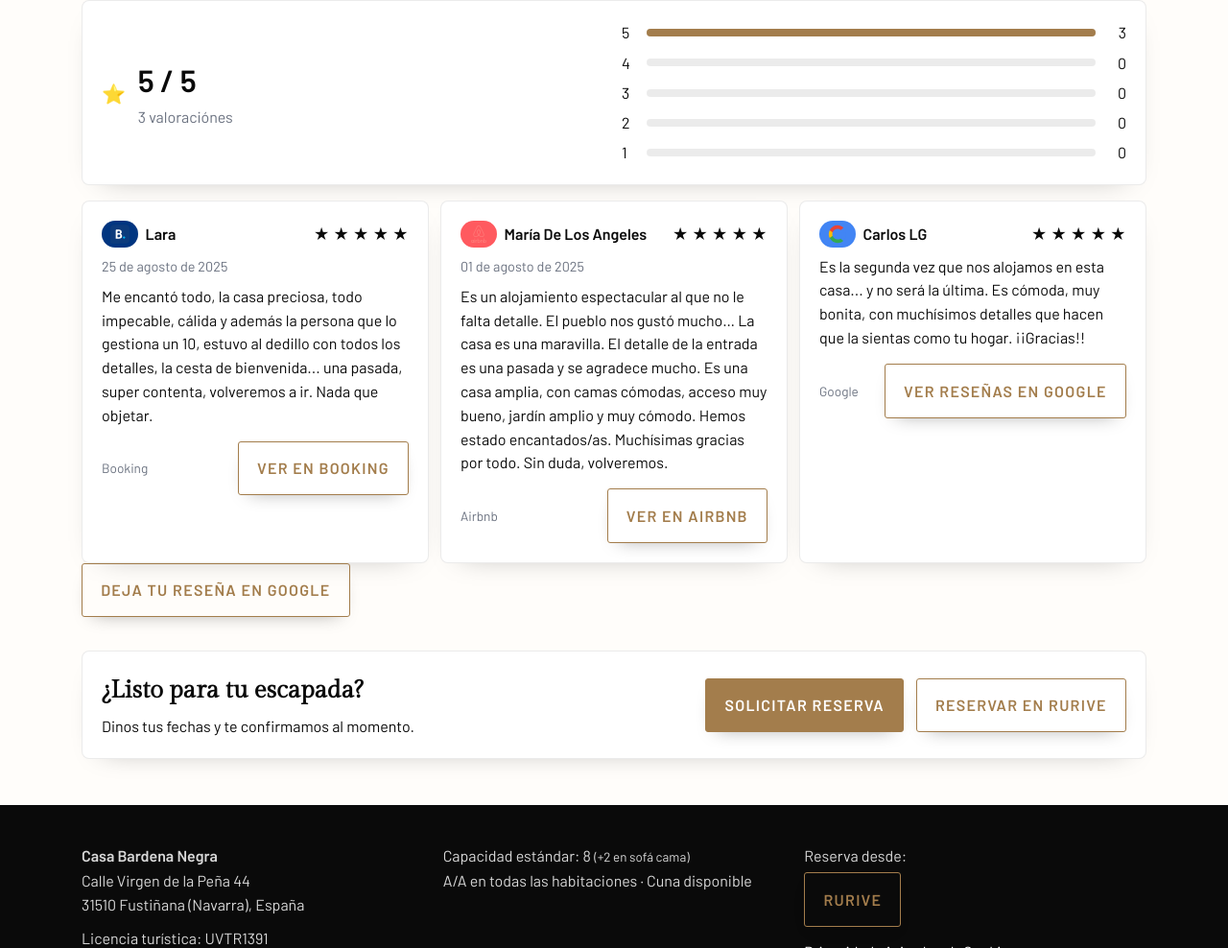
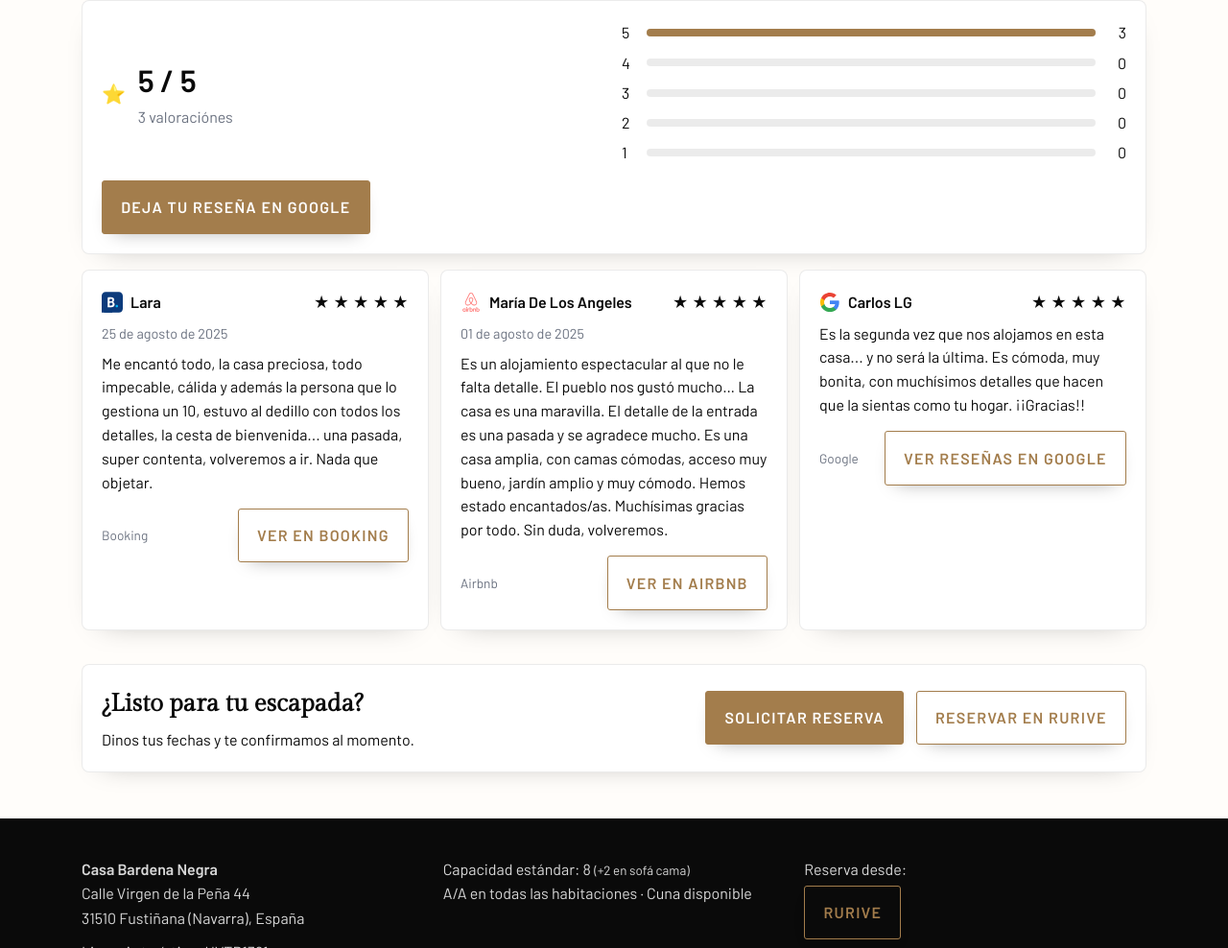
Before and after one commit to Jandri2209/web-bardena-negra, an Eleventy site: page index.njk in a window 1280 px wide. Shown: the part 1920-2908 px from the top of the page at 96% size. Built offline with nearby package versions, Linux system fonts and the light colour scheme; Eleventy itself is replaced by a stand-in of ours; files that its build step writes are made by us from their sources.

Commit message:
Ajuste del estilo de las reseñas

```diff
--- a/assets/styles.css
+++ b/assets/styles.css
@@ -328,19 +328,19 @@ footer a{ color:#fff }
    ========================== */
 /* Reseñas */
 .platform-badge{
-  display:inline-flex; align-items:center;
-  padding:.25rem .55rem; border-radius:999px;
-  font-size:0; /* oculta texto visual si se te escapa */
-  color:#fff;
+  display:inline-flex; align-items:center; padding:0; border:0; background:transparent;
+  box-shadow:none; /* sin sombras para que manden los SVG */
 }
 .platform-badge .icon{
-  width:20px; height:20px; /* <-- más grande */
+  --s: 22px;            /* tamaño común; sube a 24 si lo quieres más grande */
+  width:var(--s); height:var(--s);
   background:var(--logo) no-repeat center/contain;
-  flex:0 0 20px;
 }
-.platform-badge.booking{ background:var(--brand-booking); --logo:url('/images/brands/booking.svg'); }
-.platform-badge.airbnb { background:var(--brand-airbnb);  --logo:url('/images/brands/airbnb.svg'); }
-.platform-badge.google { background:var(--brand-google);  --logo:url('/images/brands/google.svg'); }
+
+/* Asigna cada SVG (los tuyos, con fondo o sin él) */
+.platform-badge.booking{ --logo: url('/images/brands/booking.svg'); }
+.platform-badge.airbnb { --logo: url('/images/brands/airbnb.svg'); }
+.platform-badge.google { --logo: url('/images/brands/google.svg'); }
 
 /* Estrellas compactas */
 .review-stars{ white-space:nowrap; font-size:1rem; letter-spacing:.02em }
--- a/index.njk
+++ b/index.njk
@@ -154,6 +154,7 @@ permalink: "/"
           <div style="color:#6b7280">{{ count }} valoración{% if count != 1 %}es{% endif %}</div>
         </div>
       </div>
+
       <div class="rating-bars">
         {% set p5 = (count and (c5 / count * 100)) or 0 %}
         {% set p4 = (count and (c4 / count * 100)) or 0 %}
@@ -161,21 +162,22 @@ permalink: "/"
         {% set p2 = (count and (c2 / count * 100)) or 0 %}
         {% set p1 = (count and (c1 / count * 100)) or 0 %}
         {% for label, pct, n in [
-          ['5', p5, c5],
-          ['4', p4, c4],
-          ['3', p3, c3],
-          ['2', p2, c2],
-          ['1', p1, c1]
+          ['5', p5, c5], ['4', p4, c4], ['3', p3, c3], ['2', p2, c2], ['1', p1, c1]
         ] %}
-        <div class="row">
-          <span>{{ label }}</span>
-          <div class="track"><div class="fill" style="--p: {{ (pct | round(0)) ~ '%' }}"></div></div>
-          <span style="text-align:right">{{ n }}</span>
-        </div>
+          <div class="row">
+            <span>{{ label }}</span>
+            <div class="track"><div class="fill" style="--p: {{ (pct | round(0)) ~ '%' }}"></div></div>
+            <span style="text-align:right">{{ n }}</span>
+          </div>
         {% endfor %}
       </div>
+
+      <div class="rating-cta">
+        <a class="btn"
+          href="https://search.google.com/local/writereview?placeid=ChIJ_X7SQE43Wg0RtvVYh9tlK1g&hl=es-ES&gl=ES"
+          target="_blank" rel="noopener">Deja tu reseña en Google</a>
+      </div>
     </div>
-
     <div class="grid cols-3" style="gap:.75rem">
       {# Muestra hasta 3 reseñas; cambia 3->6 si quieres más #}
       {% for r in reviews %}
@@ -246,12 +248,6 @@ permalink: "/"
   {% else %}
     <div class="card">Pronto añadiremos reseñas verificadas de las plataformas.</div>
   {% endif %}
-  <a class="btn alt"
-   href="https://search.google.com/local/writereview?placeid=ChIJ_X7SQE43Wg0RtvVYh9tlK1g"
-   target="_blank" rel="noopener">
-  Deja tu reseña en Google
-</a>
-
 </section>
 <!-- CTA FINAL -->
 <section class="container" style="margin-top:2.2rem">
```
Also changed, not shown: images/brands/booking.png (deleted).
